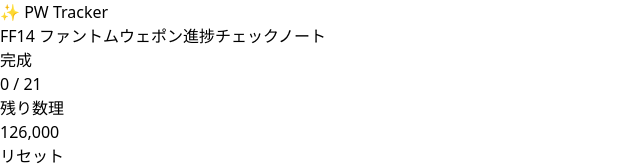
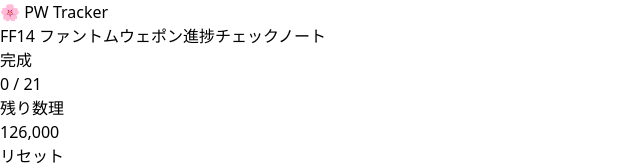
Before and after one commit to nonononova/ff14-pw-tracker, a React (Vite) app: page / in a window 1280 px wide. Shown: the top 166 px of the page, without its empty margins (0-640 px from the left). Built offline with nearby package versions, Linux system fonts and the light colour scheme.

Commit message:
タイトルの更新テスト

```diff
--- a/src/components/Dashboard.tsx
+++ b/src/components/Dashboard.tsx
@@ -76,7 +76,7 @@
         <header className="flex flex-col md:flex-row md:items-center justify-between gap-4 bg-white p-5 sm:p-6 rounded-3xl shadow-sm border border-slate-100">
           <div>
             <h1 className="text-2xl sm:text-3xl font-extrabold tracking-tight bg-gradient-to-r from-pink-500 via-rose-400 to-amber-400 bg-clip-text text-transparent">
-              ✨ PW Tracker
+              🌸 PW Tracker
             </h1>
             <p className="text-xs sm:text-sm text-slate-400 mt-1 font-medium">
               FF14 ファントムウェポン進捗チェックノート
```
